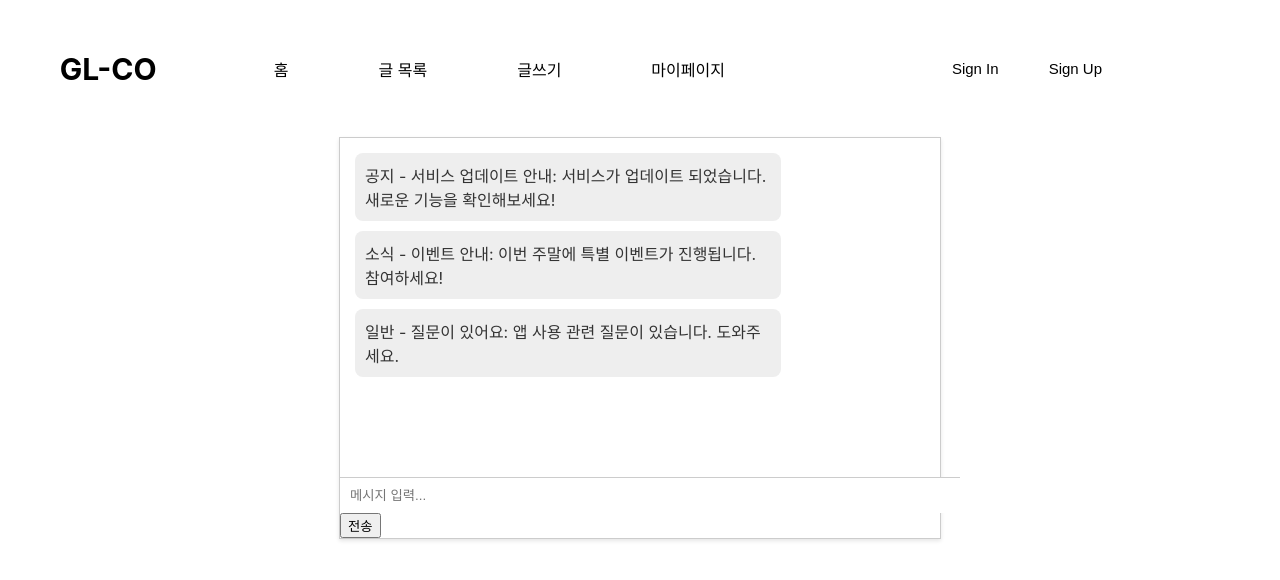
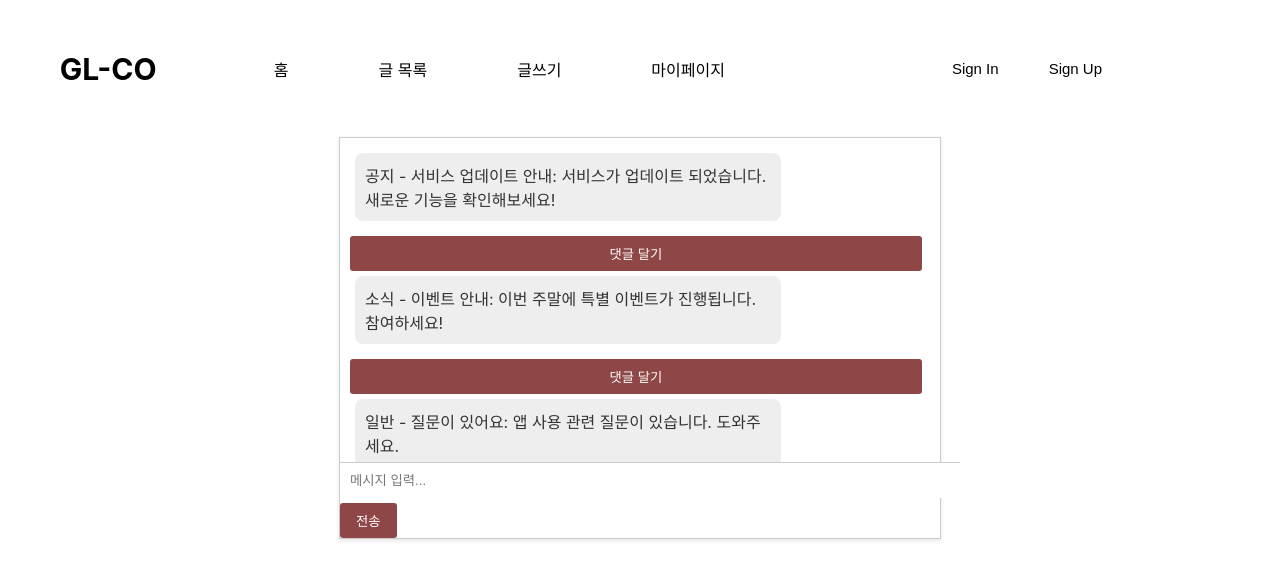
Before and after one commit to GL-CO/frontend, a React (Create React App) app: page /edit in a window 1280 px wide. Shown: the top 580 px of the page. Built offline with nearby package versions, Linux system fonts and the light colour scheme.

Commit message:
feat: add comment

```diff
--- a/src/pages/Edit.js
+++ b/src/pages/Edit.js
@@ -1,9 +1,10 @@
 import React, { useState, useEffect, useRef } from "react";
 import styled from "styled-components";
 import NavBar from "../Components/NavBar";
+
 const ChatContainer = styled.div`
   width: 600px;
-  height: 400px; /* 높이를 고정할 수 있도록 설정 */
+  height: 400px;
   border: 1px solid #ccc;
   box-shadow: 0 2px 4px rgba(0, 0, 0, 0.1);
   margin: 0 auto;
@@ -16,11 +17,12 @@ const ChatMessages = styled.div`
   padding: 10px;
   display: flex;
   flex-direction: column;
-  overflow-y: scroll; /* 스크롤을 활성화 */
+  overflow-y: scroll;
 `;
 
 const MessageContainer = styled.div`
   display: flex;
+  flex-direction: column;
   justify-content: ${(props) => (props.sentByMe ? "flex-end" : "flex-start")};
 `;
 
@@ -41,10 +43,66 @@ const MessageInput = styled.input`
   width: 100%;
 `;
 
-//첨삭페이지
+const CommentSection = styled.div`
+  display: flex;
+  flex-direction: column;
+  margin-top: 5px;
+`;
+
+const CommentInputContainer = styled.div`
+  display: flex;
+  align-items: center;
+  margin-top: 5px;
+`;
+
+const CommentInput = styled.input`
+  flex: 1;
+  padding: 8px;
+  border: 1px solid #ccc;
+  border-radius: 4px;
+  margin-right: 8px;
+`;
+
+const CommentButton = styled.button`
+  padding: 8px 16px;
+  background-color: #8f4646;
+  margin-top: 5px;
+  color: white;
+  border: none;
+  border-radius: 3px;
+  cursor: pointer;
+  transition: background-color 0.3s;
+  margin-right: 8px;
+  &:hover {
+    background-color: #0056b3;
+  }
+`;
+
+const Comment = styled.div`
+  margin-top: 5px;
+  padding: 5px;
+  border: 1px solid #ddd;
+  border-radius: 5px;
+`;
+
+const DeleteButton = styled.button`
+  background-color:#0056b3 ;
+  color: white;
+  border: none;
+  border-radius: 3px;
+  cursor: pointer;
+  transition: background-color 0.3s;
+  margin-left: 5px;
+  &:hover {
+    background-color: darkred;
+  }
+`;
+
 export default function Edit() {
   const [messages, setMessages] = useState([]);
   const [newMessage, setNewMessage] = useState("");
+  const [commentText, setCommentText] = useState("");
+  const [activeMessageIndex, setActiveMessageIndex] = useState(null);
   const messageInputRef = useRef(null);
   const chatMessagesRef = useRef(null);
 
@@ -70,6 +128,7 @@ export default function Edit() {
     const messageData = posts.map((post) => ({
       text: `${post.type} - ${post.title}: ${post.content}`,
       sentByMe: false,
+      comments: [],
     }));
 
     setMessages(messageData);
@@ -77,26 +136,68 @@ export default function Edit() {
 
   const handleSendMessage = () => {
     if (newMessage.trim() !== "") {
-      const newMessageData = { text: newMessage, sentByMe: true };
+      const newMessageData = { text: newMessage, sentByMe: true, comments: [] };
       setMessages([...messages, newMessageData]);
       setNewMessage("");
     }
   };
 
-  useEffect(() => {
-    // 메시지가 업데이트될 때 스크롤을 맨 아래로 이동
-    if (chatMessagesRef.current) {
-      chatMessagesRef.current.scrollTop = chatMessagesRef.current.scrollHeight;
+  const handleComment = (index) => {
+    setActiveMessageIndex(index);
+  };
+
+  const handleAddComment = () => {
+    if (commentText.trim() !== "") {
+      const updatedMessages = [...messages];
+      updatedMessages[activeMessageIndex].comments.push(commentText);
+      setMessages(updatedMessages);
+      setCommentText("");
+      setActiveMessageIndex(null);
     }
-  }, [messages]);
+  };
+
+  const handleDeleteComment = (messageIndex, commentIndex) => {
+    const updatedMessages = [...messages];
+    updatedMessages[messageIndex].comments.splice(commentIndex, 1);
+    setMessages(updatedMessages);
+  };
+
+  const handleCloseComment = () => {
+    setActiveMessageIndex(null);
+    setCommentText("");
+  };
+
   return (
     <div>
-      <NavBar></NavBar>
+      <NavBar />
       <ChatContainer>
         <ChatMessages ref={chatMessagesRef}>
           {messages.map((message, index) => (
             <MessageContainer key={index} sentByMe={message.sentByMe}>
               <Message sentByMe={message.sentByMe}>{message.text}</Message>
+              <CommentSection>
+                {message.comments.map((comment, commentIndex) => (
+                  <Comment key={commentIndex}>
+                    {comment}
+                    <DeleteButton onClick={() => handleDeleteComment(index, commentIndex)}>삭제</DeleteButton>
+                  </Comment>
+                ))}
+                {activeMessageIndex === index && (
+                  <CommentInputContainer>
+                    <CommentInput
+                      type="text"
+                      placeholder="댓글 입력..."
+                      value={commentText}
+                      onChange={(e) => setCommentText(e.target.value)}
+                    />
+                    <CommentButton onClick={handleAddComment}>댓글 추가</CommentButton>
+                    <CommentButton onClick={handleCloseComment}>닫기</CommentButton>
+                  </CommentInputContainer>
+                )}
+                {!activeMessageIndex && (
+                  <CommentButton onClick={() => handleComment(index)}>댓글 달기</CommentButton>
+                )}
+              </CommentSection>
             </MessageContainer>
           ))}
           <div ref={messageInputRef}></div>
@@ -113,7 +214,7 @@ export default function Edit() {
               }
             }}
           />
-          <button onClick={handleSendMessage}>전송</button>
+          <CommentButton onClick={handleSendMessage}>전송</CommentButton>
         </div>
       </ChatContainer>
     </div>
```
